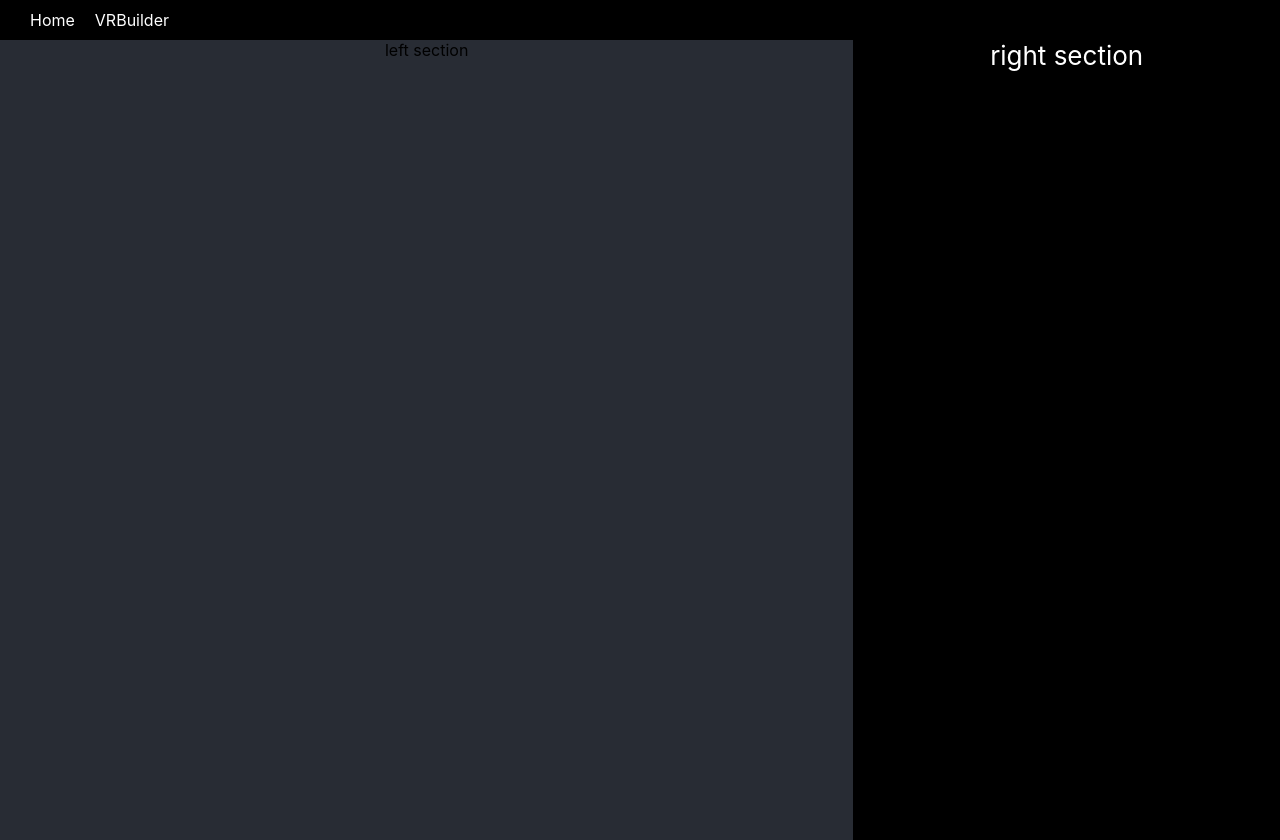
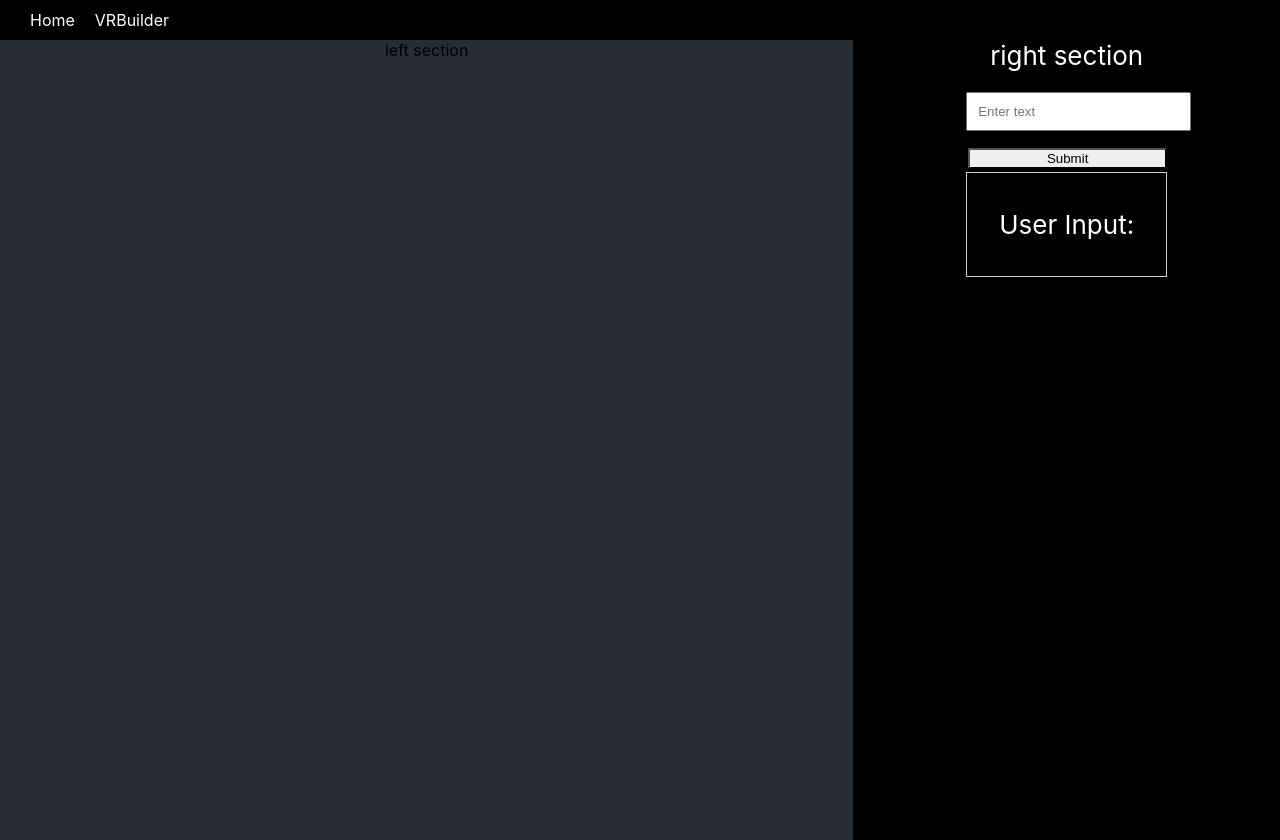
Before and after one commit to HowardHuang1/Hack-SC-X, a React (Create React App) app in the folder hacksc/: page /vrbuilder in a window 1280 px wide. Built offline with nearby package versions, Linux system fonts and the light colour scheme.

Commit message:
add user input button

```diff
--- a/hacksc/package.json
+++ b/hacksc/package.json
@@ -3,9 +3,13 @@
   "version": "0.1.0",
   "private": true,
   "dependencies": {
+    "@chakra-ui/react": "^2.8.1",
+    "@emotion/react": "^11.11.1",
+    "@emotion/styled": "^11.11.0",
     "@testing-library/jest-dom": "^5.17.0",
     "@testing-library/react": "^13.4.0",
     "@testing-library/user-event": "^13.5.0",
+    "framer-motion": "^10.16.4",
     "react": "^18.2.0",
     "react-dom": "^18.2.0",
     "react-hook-form": "^7.48.1",
--- a/hacksc/src/components/VRBuilder.css
+++ b/hacksc/src/components/VRBuilder.css
@@ -32,3 +32,19 @@
     margin: 100px 0px;
     cursor: pointer;
 }
+
+.input-box {
+    text-align: center;
+    margin: 20px;
+  }
+
+  input {
+    width: 100%;
+    padding: 10px;
+    margin-bottom: 10px;
+  }
+
+  .output-box {
+    border: 1px solid #ccc;
+    padding: 10px;
+  }
--- a/hacksc/src/components/VRBuilder.js
+++ b/hacksc/src/components/VRBuilder.js
@@ -1,7 +1,26 @@
-import React from 'react'
+import React, { useState } from 'react'
 import "./VRBuilder.css"
+import {
+    Box,
+    AccordionButton,
+    AccordionIcon,
+    Flex,
+    AccordionPanel,
+    Accordion,
+    AccordionItem,
+    Select,
+    Textarea,
+    Input,
+    IconButton,
+    Button,
+  } from "@chakra-ui/react";
 
 function VRBuilder() {
+    const [inputText, setInputText] = useState('');
+    const handleInputChange = (event) => {
+        setInputText(event.target.value);
+    }
+
   return (
     <div className="web-screen-partition">
         <div className="web-left-section">
@@ -9,6 +28,21 @@ function VRBuilder() {
         </div>
         <div className="web-right-section">
             right section
+            <div className="input-box">
+                <input
+                    type="text"
+                    placeholder="Enter text"
+                    value={inputText}
+                    onChange={handleInputChange}
+                />
+                <Box flex="30%" ml={2}>
+                    <Button w="100%" >Submit</Button>
+                </Box>
+                <div className="output-box">
+                    <p>User Input:</p>
+                    <div>{inputText}</div>
+                </div>
+            </div>
         </div>
     </div>
   )
```
Also changed, not shown: 1 other file (tests, documents, lock files or other folders).
